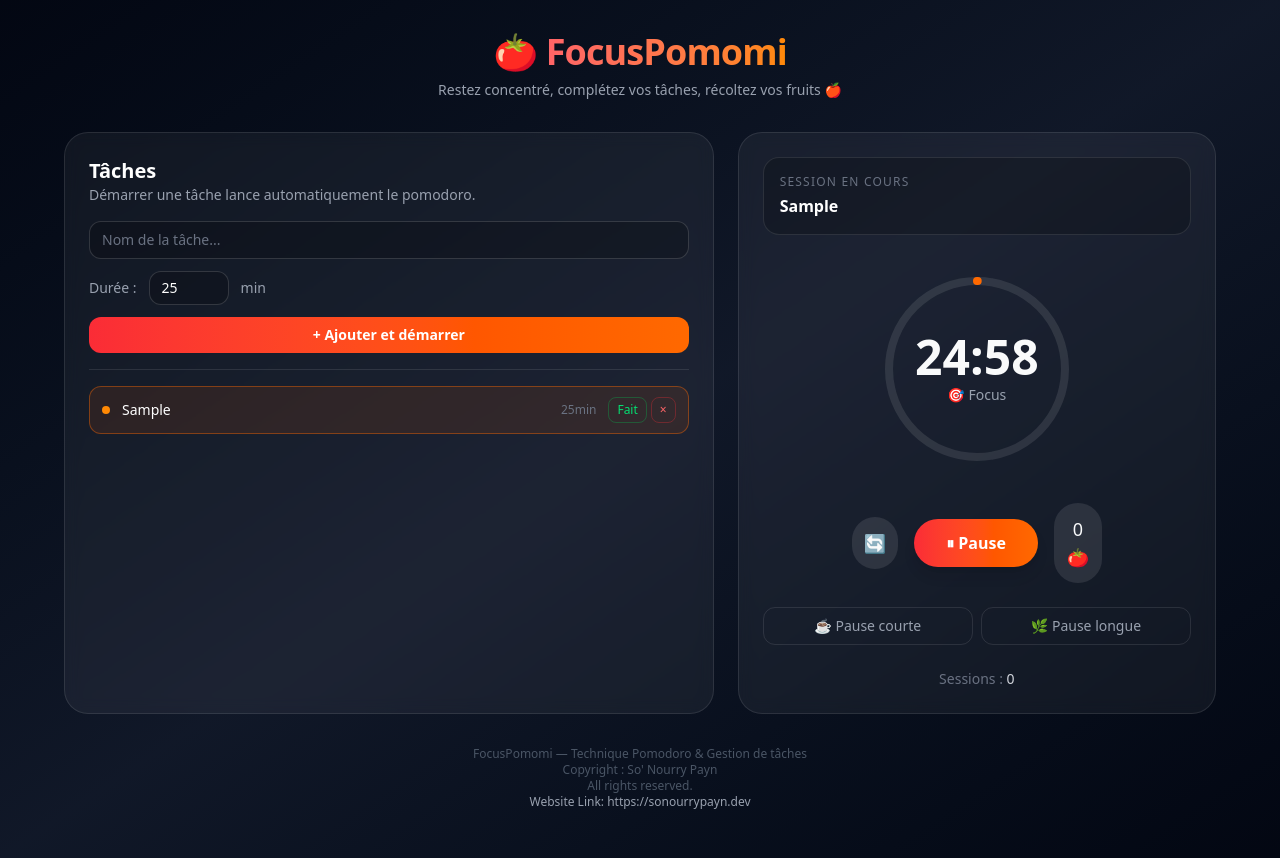
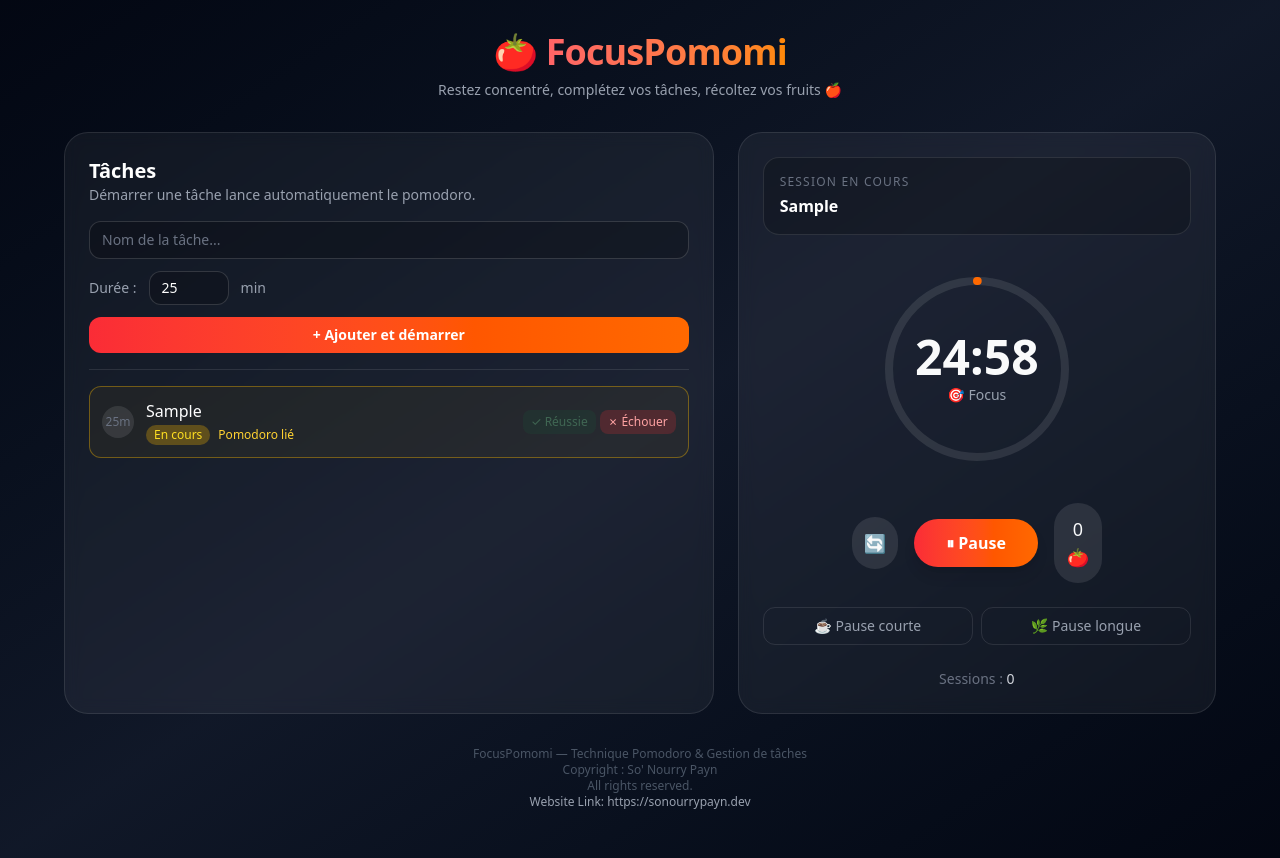
Before and after one commit to Callypige/FocusPomomi, a Next.js app: page / in a window 1280 px wide. Both pictures are taken after typing "Sample" into the empty fields and a click on the button "+ Ajouter et démarrer". Built offline with nearby package versions, Linux system fonts and the light colour scheme.

Commit message:
Enhance task management with failure handling and fruit rewards; update UI components for timer status

```diff
--- a/src/app/page.tsx
+++ b/src/app/page.tsx
@@ -1,3 +1,4 @@
+/* eslint-disable react-hooks/preserve-manual-memoization */
 "use client";
 
 import { useCallback } from "react";
@@ -16,8 +17,10 @@ export default function Home() {
     addTask,
     startTask,
     completeTask,
+    failTask,
     removeTask,
   } = useTasks();
+
 
   const handleSessionComplete = useCallback(() => {
     if (typeof window === "undefined" || !("Notification" in window)) return;
@@ -44,6 +47,8 @@ export default function Home() {
     reset,
     stop,
   } = usePomodoro(handleSessionComplete);
+
+  const isTimerDone = !isRunning && minutes === 0 && seconds === 0;
 
   // Create task + immediately start it + start the timer
   const handleAddTask = useCallback(
@@ -75,6 +80,15 @@ export default function Home() {
     [completeTask, activeTask, stop]
   );
 
+  // Mark task failed + stop timer if it was the active one
+  const handleFailTask = useCallback(
+    (id: string) => {
+      failTask(id);
+      if (activeTask?.id === id) stop();
+    },
+    [activeTask?.id, failTask, stop]
+  );
+
   // Remove task + stop timer if it was the active one
   const handleRemoveTask = useCallback(
     (id: string) => {
@@ -85,7 +99,7 @@ export default function Home() {
   );
 
   return (
-    <main className="min-h-screen bg-gradient-to-br from-gray-950 via-gray-900 to-gray-950 p-4 md:p-8">
+    <main className="min-h-screen bg-linear-to-br from-gray-950 via-gray-900 to-gray-950 p-4 md:p-8">
       <div className="mx-auto flex max-w-6xl flex-col gap-8">
 
         <header className="text-center">
@@ -121,8 +135,10 @@ export default function Home() {
                 activeTask={activeTask}
                 pendingTasks={pendingTasks}
                 completedTasks={completedTasks}
+                isTimerDone={isTimerDone}
                 onStart={handleStartTask}
                 onComplete={handleCompleteTask}
+                onFail={handleFailTask}
                 onRemove={handleRemoveTask}
               />
             </div>
--- a/src/components/PomodoroTimer.tsx
+++ b/src/components/PomodoroTimer.tsx
@@ -100,7 +100,7 @@ export default function PomodoroTimer({
         <button
           onClick={isRunning ? onPause : onResume}
           disabled={!canResume}
-          className="rounded-full bg-gradient-to-r from-red-500 to-orange-500 px-8 py-3 font-semibold text-white shadow-lg transition-all hover:opacity-90 active:scale-95 disabled:cursor-not-allowed disabled:opacity-40"
+          className="rounded-full bg-linear-to-r from-red-500 to-orange-500 px-8 py-3 font-semibold text-white shadow-lg transition-all hover:opacity-90 active:scale-95 disabled:cursor-not-allowed disabled:opacity-40"
         >
           {isRunning ? "⏸ Pause" : "▶ Reprendre"}
         </button>
--- a/src/components/TaskItem.tsx
+++ b/src/components/TaskItem.tsx
@@ -4,6 +4,7 @@ import type { Task } from "@/types";
 
 interface TaskItemProps {
   task: Task;
+  isTimerDone?: boolean; // controls visibility of "Réussie" button on active task
   onStart: (id: string) => void;
   onComplete: (id: string) => void;
   onFail: (id: string) => void;
@@ -24,8 +25,15 @@ const STATUS_LABEL: Record<Task["status"], string> = {
   failed: "Échouée",
 };
 
-export default function TaskItem({ task, onStart, onComplete, onFail, onRemove }: TaskItemProps) {
-  const isActive = task.status !== "completed" && task.status !== "failed";
+export default function TaskItem({
+  task,
+  isTimerDone = false,
+  onStart,
+  onComplete,
+  onFail,
+  onRemove,
+}: TaskItemProps) {
+  const isFinished = task.status === "completed" || task.status === "failed";
   const isCurrentTask = task.status === "in_progress";
 
   return (
@@ -40,7 +48,7 @@ export default function TaskItem({ task, onStart, onComplete, onFail, onRemove }
           : "border-white/10 bg-white/5"
       }`}
     >
-      {/* Fruit reward */}
+      {/* Fruit reward shown once task is completed */}
       {task.fruit ? (
         <span className="text-2xl animate-bounce" title="Bravo !">
           {task.fruit}
@@ -53,19 +61,18 @@ export default function TaskItem({ task, onStart, onComplete, onFail, onRemove }
 
       {/* Task info */}
       <div className="flex-1 min-w-0">
-        <p
-          className={`font-medium truncate ${
-            task.status === "completed" ? "line-through text-gray-500" : "text-white"
-          }`}
-        >
+        <p className={`font-medium truncate ${task.status === "completed" ? "line-through text-gray-500" : "text-white"}`}>
           {task.title}
         </p>
         <div className="flex items-center gap-2 mt-0.5">
           <span className={`text-xs px-2 py-0.5 rounded-full ${STATUS_BADGE[task.status]}`}>
             {STATUS_LABEL[task.status]}
           </span>
-          {isCurrentTask && <span className="text-xs text-amber-300">Pomodoro lié</span>}
-          <span className="text-xs text-gray-500">⏱ {task.durationMinutes} min</span>
+          {isCurrentTask && (
+            <span className="text-xs text-amber-300">
+              {isTimerDone ? "⏱ Timer terminé !" : "Pomodoro lié"}
+            </span>
+          )}
         </div>
       </div>
 
@@ -81,9 +88,11 @@ export default function TaskItem({ task, onStart, onComplete, onFail, onRemove }
         )}
         {task.status === "in_progress" && (
           <>
+            {/* "Réussie" only unlocked when timer has reached zero */}
             <button
               onClick={() => onComplete(task.id)}
-              className="px-2 py-1 text-xs rounded-lg bg-green-500/20 text-green-300 hover:bg-green-500/30 transition-colors"
+              disabled={!isTimerDone}
+              className="px-2 py-1 text-xs rounded-lg bg-green-500/20 text-green-300 hover:bg-green-500/30 transition-colors disabled:opacity-30 disabled:cursor-not-allowed"
             >
               ✓ Réussie
             </button>
@@ -95,7 +104,7 @@ export default function TaskItem({ task, onStart, onComplete, onFail, onRemove }
             </button>
           </>
         )}
-        {!isActive && (
+        {isFinished && (
           <button
             onClick={() => onRemove(task.id)}
             className="p-1.5 rounded-lg text-gray-600 hover:text-red-400 hover:bg-red-500/10 transition-colors"
--- a/src/components/TaskList.tsx
+++ b/src/components/TaskList.tsx
@@ -1,13 +1,16 @@
 "use client";
 
 import type { Task } from "@/types";
+import TaskItem from "@/components/TaskItem";
 
 interface TaskListProps {
   activeTask: Task | null;
   pendingTasks: Task[];
   completedTasks: Task[];
+  isTimerDone: boolean;
   onStart: (id: string) => void;
   onComplete: (id: string) => void;
+  onFail: (id: string) => void;
   onRemove: (id: string) => void;
 }
 
@@ -15,8 +18,10 @@ export default function TaskList({
   activeTask,
   pendingTasks,
   completedTasks,
+  isTimerDone,
   onStart,
   onComplete,
+  onFail,
   onRemove,
 }: TaskListProps) {
   if (!activeTask && pendingTasks.length === 0 && completedTasks.length === 0) {
@@ -30,28 +35,32 @@ export default function TaskList({
   return (
     <div className="flex flex-col gap-2">
 
-      {/* Active task — shown first, highlighted */}
+      {/* Active task — shown first, timer controls unlocked when isTimerDone */}
       {activeTask && (
         <TaskItem
           task={activeTask}
-          isActive
+          isTimerDone={isTimerDone}
+          onStart={onStart}
           onComplete={onComplete}
+          onFail={onFail}
           onRemove={onRemove}
         />
       )}
 
-      {/* Pending tasks */}
+      {/* Pending tasks — timer always false, cannot be completed yet */}
       {pendingTasks.map((task) => (
         <TaskItem
           key={task.id}
           task={task}
+          isTimerDone={false}
           onStart={onStart}
           onComplete={onComplete}
+          onFail={onFail}
           onRemove={onRemove}
         />
       ))}
 
-      {/* Completed tasks — dimmed at the bottom */}
+      {/* Completed and failed tasks — dimmed at the bottom */}
       {completedTasks.length > 0 && (
         <>
           <p className="text-xs text-gray-600 mt-2 mb-1">Terminées</p>
@@ -59,7 +68,10 @@ export default function TaskList({
             <TaskItem
               key={task.id}
               task={task}
-              isDone
+              isTimerDone={false}
+              onStart={onStart}
+              onComplete={onComplete}
+              onFail={onFail}
               onRemove={onRemove}
             />
           ))}
@@ -69,75 +81,3 @@ export default function TaskList({
     </div>
   );
 }
-
-// Single task row
-function TaskItem({
-  task,
-  isActive = false,
-  isDone = false,
-  onStart,
-  onComplete,
-  onRemove,
-}: {
-  task: Task;
-  isActive?: boolean;
-  isDone?: boolean;
-  onStart?: (id: string) => void;
-  onComplete?: (id: string) => void;
-  onRemove?: (id: string) => void;
-}) {
-  return (
-    <div
-      className={`flex items-center gap-3 rounded-xl border px-3 py-2.5 text-sm transition-all ${
-        isActive
-          ? "border-orange-500/40 bg-orange-500/10"
-          : isDone
-          ? "border-white/5 bg-white/5 opacity-50"
-          : "border-white/10 bg-white/5"
-      }`}
-    >
-      {/* Status dot */}
-      <div
-        className={`h-2 w-2 shrink-0 rounded-full ${
-          isActive ? "bg-orange-400" : isDone ? "bg-green-500" : "bg-gray-600"
-        }`}
-      />
-
-      {/* Task title */}
-      <span className={`flex-1 ${isDone ? "line-through text-gray-500" : "text-white"}`}>
-        {task.title}
-      </span>
-
-      {/* Duration */}
-      <span className="shrink-0 text-xs text-gray-500">{task.durationMinutes}min</span>
-
-      {/* Action buttons */}
-      <div className="flex gap-1 shrink-0">
-        {!isDone && !isActive && onStart && (
-          <button
-            onClick={() => onStart(task.id)}
-            className="rounded-lg border border-white/10 px-2 py-1 text-xs text-gray-400 hover:bg-white/10"
-          >
-            Lancer
-          </button>
-        )}
-        {!isDone && onComplete && (
-          <button
-            onClick={() => onComplete(task.id)}
-            className="rounded-lg border border-green-500/30 px-2 py-1 text-xs text-green-400 hover:bg-green-500/10"
-          >
-            Fait
-          </button>
-        )}
-        {onRemove && (
-          <button
-            onClick={() => onRemove(task.id)}
-            className="rounded-lg border border-red-500/30 px-2 py-1 text-xs text-red-400 hover:bg-red-500/10"
-          >
-            ×
-          </button>
-        )}
-      </div>
-    </div>
-  );
-}
--- a/src/hooks/useTasks.ts
+++ b/src/hooks/useTasks.ts
@@ -2,6 +2,7 @@
 
 import { useState, useCallback } from "react";
 import type { Task, TaskStatus } from "@/types";
+import { getRandomFruit } from "@/lib/fruits";
 
 const TASK_STATUS: {
   PENDING: TaskStatus;
@@ -50,11 +51,19 @@ export function useTasks() {
     setTasks((prev) =>
       prev.map((task) =>
         task.id === id
-          ? { ...task, status: TASK_STATUS.COMPLETED, completedAt: new Date() }
+          ? { ...task, status: TASK_STATUS.COMPLETED, completedAt: new Date(), fruit: getRandomFruit() }
           : task
       )
     );
   }, []);
+
+  const failTask = useCallback((id: string) => {
+  setTasks((prev) =>
+    prev.map((task) =>
+      task.id === id ? { ...task, status: "failed" } : task
+    )
+  );
+}, []);
 
   const removeTask = useCallback((id: string) => {
     setTasks((prev) => prev.filter((t) => t.id !== id));
@@ -74,6 +83,7 @@ export function useTasks() {
     addTask,
     startTask,
     completeTask,
+    failTask,
     removeTask,
   };
 }
--- /dev/null
+++ b/src/lib/fruits.ts
@@ -0,0 +1,22 @@
+export const FRUITS = [
+  "🍎",
+  "🍊",
+  "🍋",
+  "🍇",
+  "🍓",
+  "🫐",
+  "🍑",
+  "🍒",
+  "🥝",
+  "🍍",
+  "🥭",
+  "🍌",
+  "🍐",
+  "🍈",
+  "🍉",
+  "🫒",
+];
+
+export function getRandomFruit(): string {
+  return FRUITS[Math.floor(Math.random() * FRUITS.length)];
+}
```
